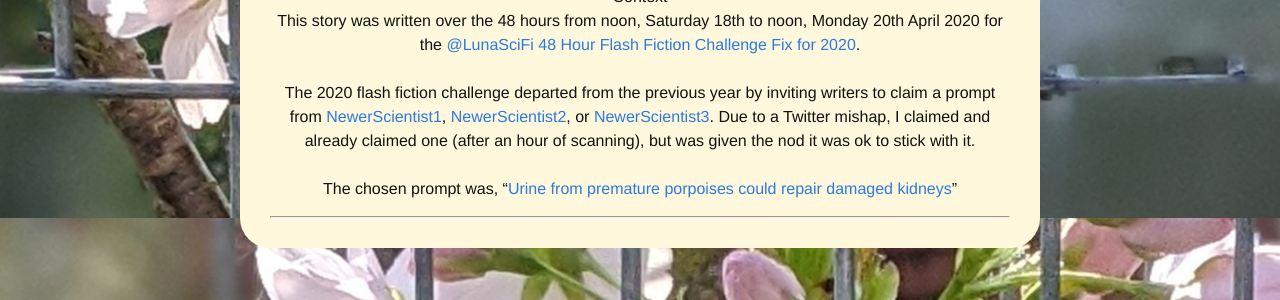
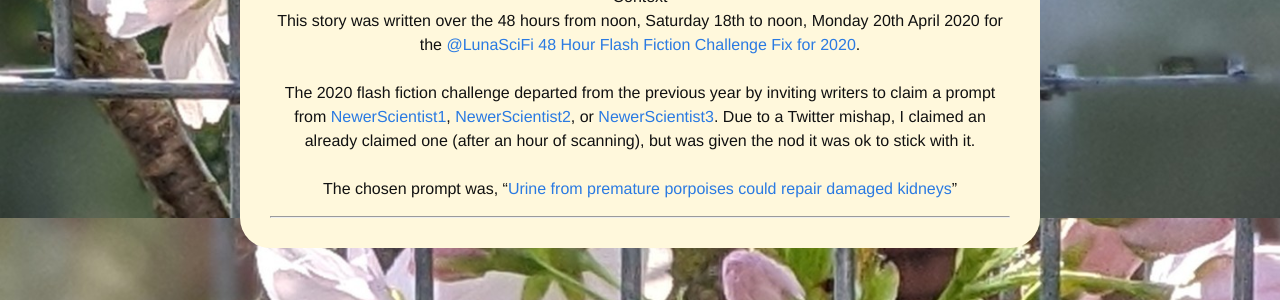
Before and after one commit to upthebuzzard/upthebuzzard.github.io, a Jekyll site: the page built from _predicting_the_present/2020-04-20-48hrflashfiction2020-everything-becomes-connected.md, in a window 1280 px wide and 900 px high, scrolled down 5930 px. Shown: the part 152-452 px from the top of the window. Built offline with Jekyll 4.4.1, drawn with Linux system fonts in a browser that asks for light colours; some web fonts are replaced.

Commit message:
minor typo

```diff
--- a/_predicting_the_present/2020-04-20-48hrflashfiction2020-everything-becomes-connected.md
+++ b/_predicting_the_present/2020-04-20-48hrflashfiction2020-everything-becomes-connected.md
@@ -10,7 +10,7 @@ excerpt: >
 context: >
   This story was written over the 48 hours from noon, Saturday 18th to noon, Monday 20th April 2020 for the [@LunaSciFi](https://twitter.com/LunaSciFi) [48 Hour Flash Fiction Challenge Fix for 2020](https://songsfromluna.wordpress.com/).
 
-  <br><br>The 2020 flash fiction challenge departed from the previous year by inviting writers to claim a prompt from [NewerScientist1](https://twitter.com/NewerScientist1), [NewerScientist2](https://twitter.com/NewerScientist2), or [NewerScientist3](https://twitter.com/NewerScientist3). Due to a Twitter mishap, I claimed and already claimed one (after an hour of scanning), but was given the nod it was ok to stick with it.
+  <br><br>The 2020 flash fiction challenge departed from the previous year by inviting writers to claim a prompt from [NewerScientist1](https://twitter.com/NewerScientist1), [NewerScientist2](https://twitter.com/NewerScientist2), or [NewerScientist3](https://twitter.com/NewerScientist3). Due to a Twitter mishap, I claimed an already claimed one (after an hour of scanning), but was given the nod it was ok to stick with it.
 
   <br><br>The chosen prompt was, "[Urine from premature porpoises could repair damaged kidneys](https://twitter.com/NewerScientist3/status/1250121668317589509)"
 background_image_url: /assets/img/predicting-the-present/flowers-missing-focus.jpg
```
